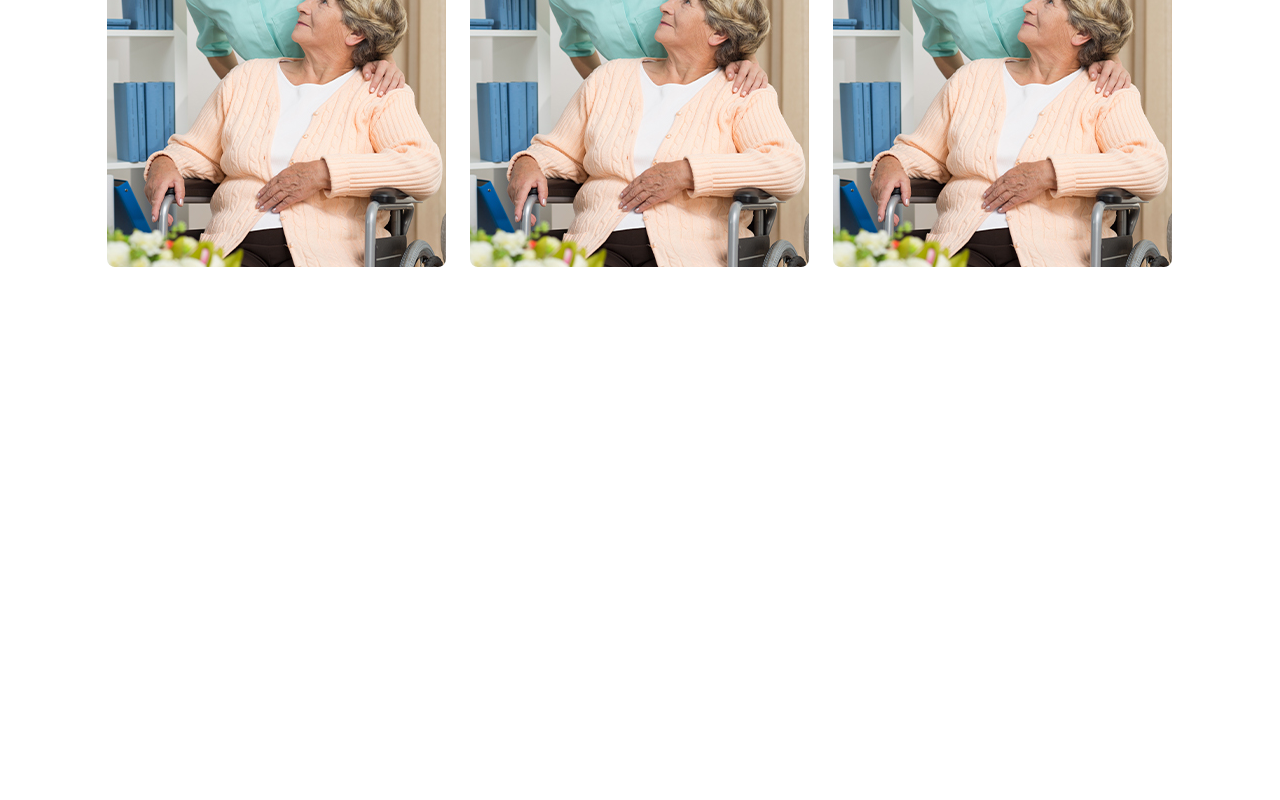
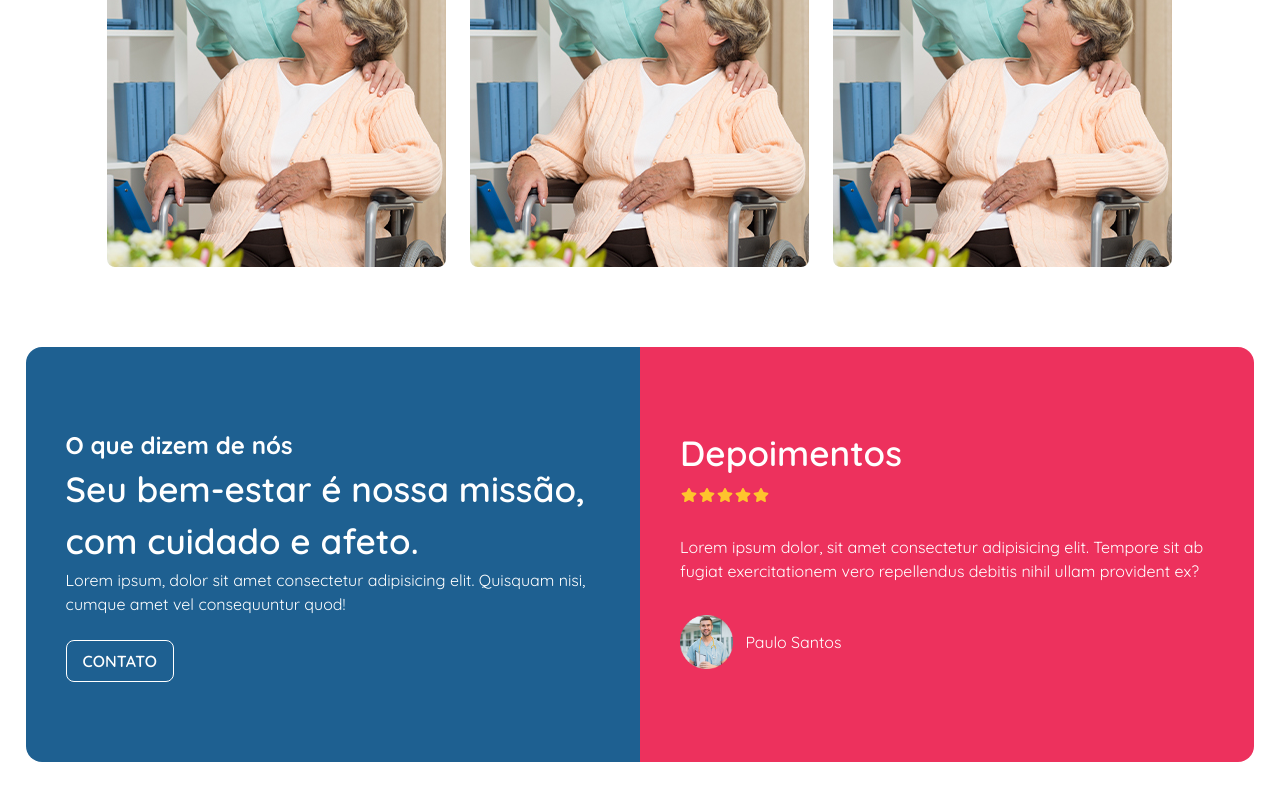
Before and after one commit to Dusousas/Asilo, a Next.js app: page / in a window 1280 px wide. Shown: the part 5069-5869 px from the top of the page. Before the commit the page ends 5416 px from the top, so only its background shows below. Built offline with nearby package versions, Linux system fonts and the light colour scheme.

Commit message:
depoimentos

```diff
--- a/components/Galery.tsx
+++ b/components/Galery.tsx
@@ -8,7 +8,6 @@ export default function Galery() {
                     <h2 className='font-bold text-xl uppercase tracking-wider text-center'>Galeria</h2>
                     <h1 className='font-bold text-3xl mt-2 text-center lg:max-w-[50%] lg:mx-auto'>Nossos momentos mais especiais com aqueles que cuidamos</h1>
                     <p className='text-center mt-4 lg:max-w-[50%] lg:mx-auto'>Lorem ipsum, dolor sit amet consectetur adipisicing elit. Eum perferendis possimus sapiente voluptate, asperiores tempora eius voluptates earum iste culpa.s</p>
-
                     <article className='flex flex-wrap justify-center gap-6 lg:w-[90%] lg:mx-auto mt-10'>
                         <img className='rounded-lg' src="g8-1.png" alt="" />
                         <img className='rounded-lg' src="g8-1.png" alt="" />
@@ -16,11 +15,6 @@ export default function Galery() {
                         <img className='rounded-lg' src="g8-1.png" alt="" />
                         <img className='rounded-lg' src="g8-1.png" alt="" />
                         <img className='rounded-lg' src="g8-1.png" alt="" />
-
-
-
-
-
                     </article>
                 </div>
             </section>
--- /dev/null
+++ b/components/Testimonials.tsx
@@ -0,0 +1,85 @@
+import React from 'react';
+import { FaStar } from 'react-icons/fa';
+import { Swiper, SwiperSlide } from 'swiper/react';
+import 'swiper/css';
+import 'swiper/css/navigation';
+import 'swiper/css/autoplay';
+
+// Importando os módulos corretamente
+
+export default function Testimonials() {
+    const testimonials = [
+        {
+            name: 'Paulo Santos',
+            text: 'Lorem ipsum dolor, sit amet consectetur adipisicing elit. Tempore sit ab fugiat exercitationem vero repellendus debitis nihil ullam provident ex?',
+            image: 'perfil1.png',
+            stars: [1, 2, 3, 4, 5],
+        },
+        {
+            name: 'Maria Silva',
+            text: 'Lorem ipsum dolor sit amet, consectetur adipisicing elit. Autem, maiores. Quasi, cumque?',
+            image: 'perfil1.png',
+            stars: [1, 2, 3, 4],
+        },
+        {
+            name: 'José Almeida',
+            text: 'Lorem ipsum dolor sit amet consectetur adipisicing elit. Soluta, vero?',
+            image: 'perfil1.png',
+            stars: [1, 2, 3, 4, 5],
+        },
+    ];
+
+    return (
+        <section className='pb-20'>
+            <div className='maxW'>
+                <article className='flex flex-col gap-4 lg:flex-row lg:gap-0'>
+                    <div className='w-full bg-BlueP py-20 px-10 rounded-l-2xl lg:w-1/2'>
+                        <h1 className='text-white font-bold text-[24px]'>O que dizem de nós</h1>
+                        <h1 className='text-white font-semibold text-[35px]'>Seu bem-estar é nossa missão, com cuidado e afeto.</h1>
+                        <p className='text-white'>Lorem ipsum, dolor sit amet consectetur adipisicing elit. Quisquam nisi, cumque amet vel consequuntur quod!</p>
+                        <div className='flex justify-center mt-6 lg:justify-start'>
+                            <a className='text-white uppercase font-semibold border py-2 px-4 rounded-lg border-white' href="">Contato</a>
+                        </div>
+                    </div>
+
+                    <div className='w-full bg-RedP py-20 px-10 rounded-r-2xl lg:w-1/2'>
+                        <h1 className='text-white font-semibold text-[35px]'>Depoimentos</h1>
+
+                        {/* Swiper de Depoimentos */}
+                        <Swiper
+                            autoplay={{
+                                delay: 1000,  // Transição automática a cada 3 segundos
+                                disableOnInteraction: false,  // A navegação automática continua mesmo após interação
+                            }}
+
+                            loop={true}  // Faz o loop infinito
+                            slidesPerView={1}  // Exibe um depoimento por vez
+                            spaceBetween={10}  // Espaço entre os slides
+                        >
+                            {testimonials.map((testimonial, index) => (
+                                <SwiperSlide key={index}>
+                                    <div className="testimonial-card">
+                                        <div className="flex">
+                                            {testimonial.stars.map((star, i) => (
+                                                <div key={i} className="mx-[1px] mt-2">
+                                                    <FaStar className="text-[#FEC42D]" />
+                                                </div>
+                                            ))}
+                                        </div>
+                                        <div className="mt-8">
+                                            <p className="text-white">{testimonial.text}</p>
+                                            <div className="flex mt-8 items-center gap-3">
+                                                <img className="w-[10%]" src={testimonial.image} alt={testimonial.name} />
+                                                <h1 className="text-white">{testimonial.name}</h1>
+                                            </div>
+                                        </div>
+                                    </div>
+                                </SwiperSlide>
+                            ))}
+                        </Swiper>
+                    </div>
+                </article>
+            </div>
+        </section>
+    );
+}
--- a/pages/index.tsx
+++ b/pages/index.tsx
@@ -4,6 +4,7 @@ import Header from "@/components/Header";
 import Main from "@/components/Main";
 import Mission from "@/components/Mission";
 import Services from "@/components/Services";
+import Testimonials from "@/components/Testimonials";
 
 
 export default function Home() {
@@ -15,6 +16,7 @@ export default function Home() {
       <Services />
       <Mission />
       <Galery />
+      <Testimonials />
     </>
   );
 }
```
Also changed, not shown: package.json (+5 -3 lines), public/perfil1.png (added), 1 other file (tests, documents, lock files or other folders).
